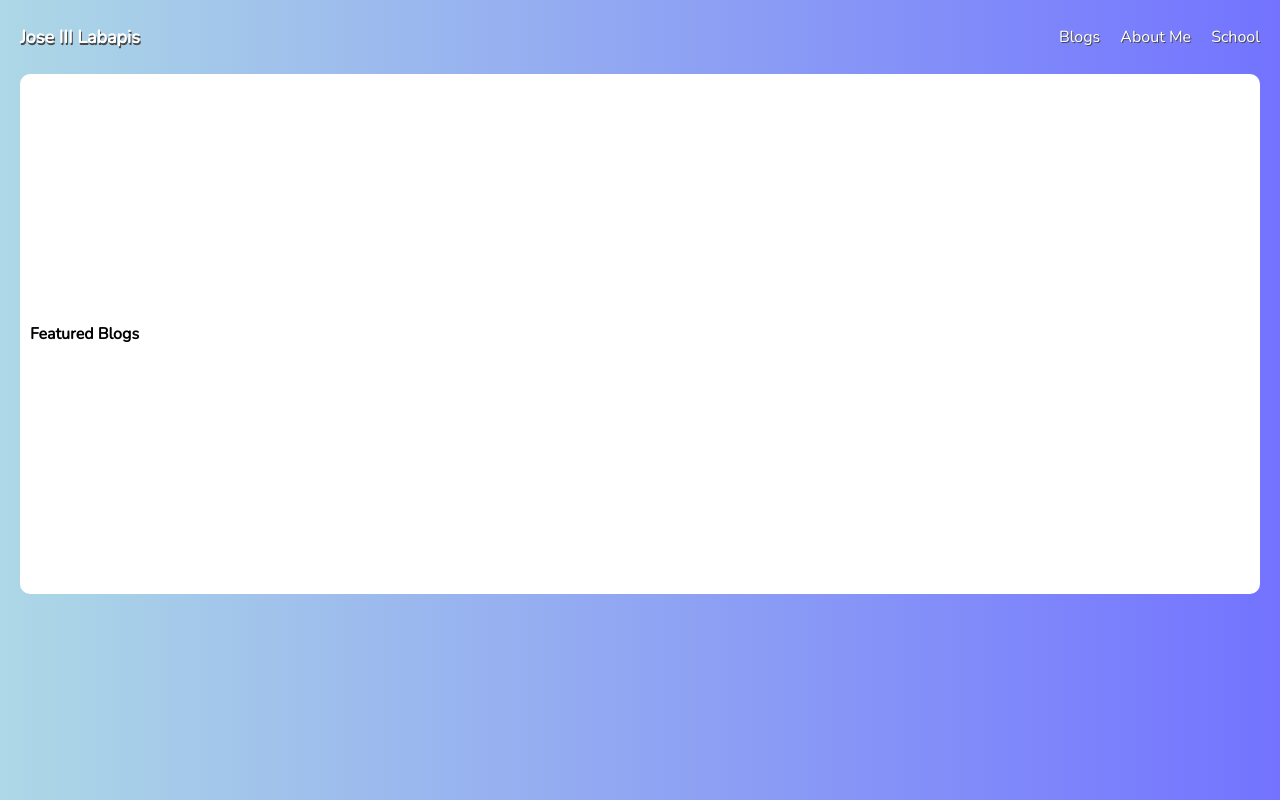
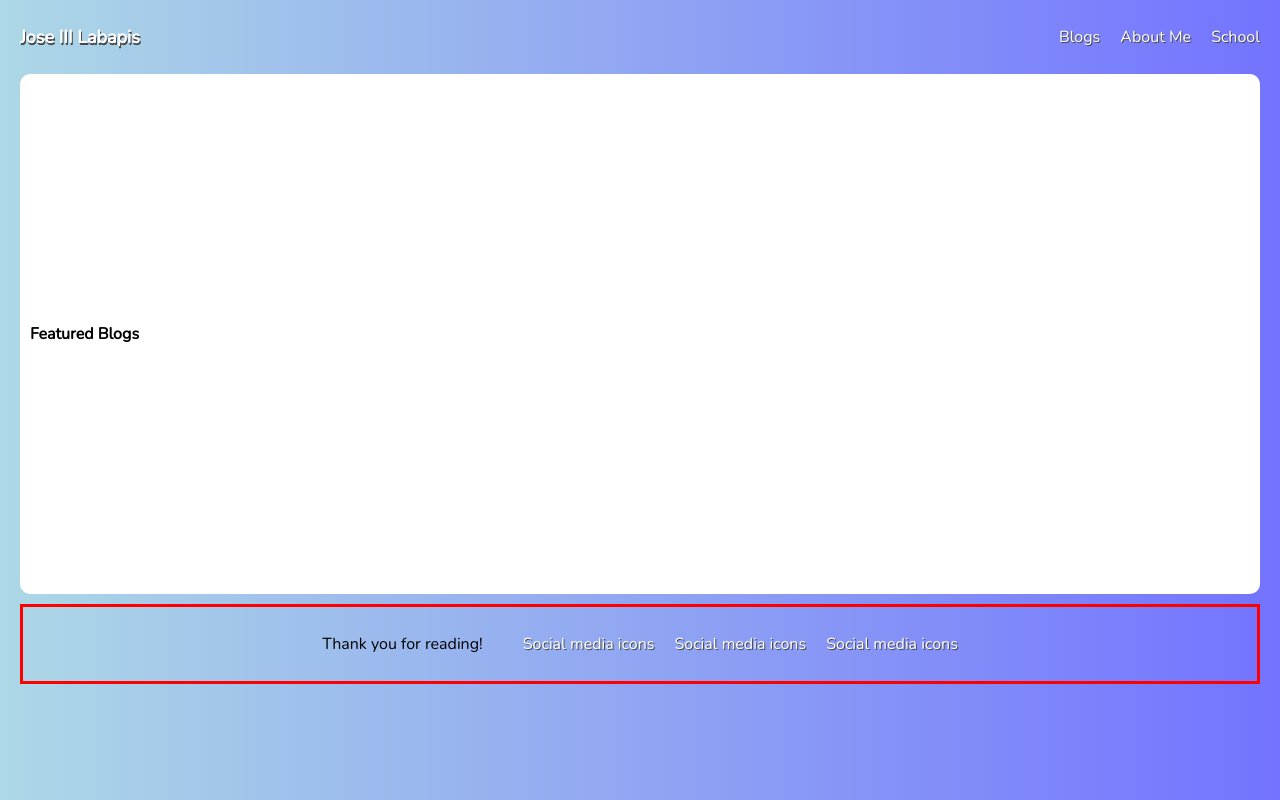
Before and after one commit to selbps/blog-website, a plain HTML site: page index.html in a window 1280 px wide. Drawn offline with nearby package versions, Linux system fonts and the light colour scheme.

Commit message:
Add footer class

```diff
--- a/index.html
+++ b/index.html
@@ -28,5 +28,17 @@
     <div class="content-box">
         <div class="content-title">Featured Blogs</div>
     </div>
+    <div class="footer">
+        <div class="footer-left">
+            Thank you for reading!
+        </div>
+        <div class="footer-right">
+            <ul>
+                <li><a href="#">Social media icons</a></li>
+                <li><a href="#">Social media icons</a></li>
+                <li><a href="#">Social media icons</a></li>
+            </ul>
+        </div>
+    </div>
 </body>
 </html>
```
